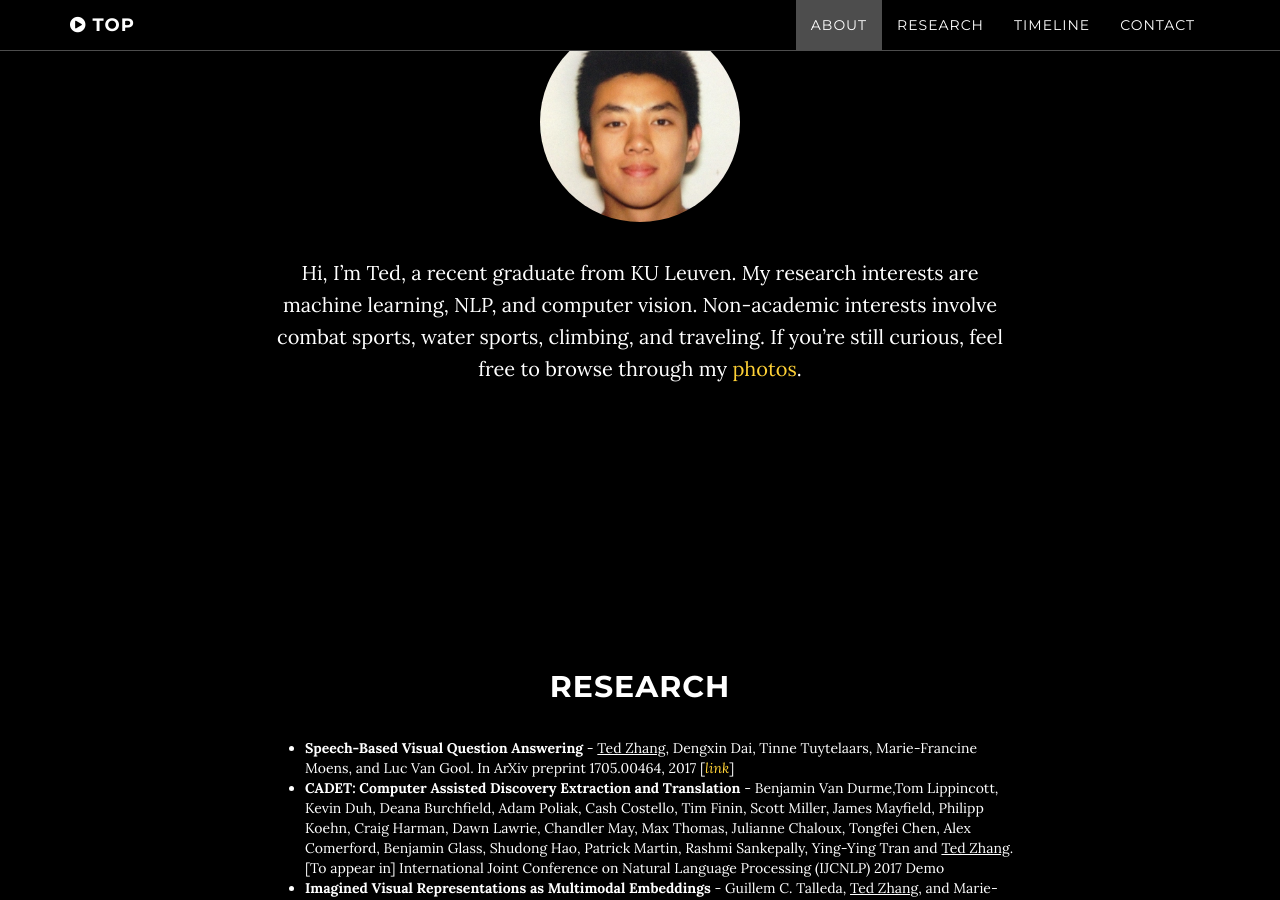
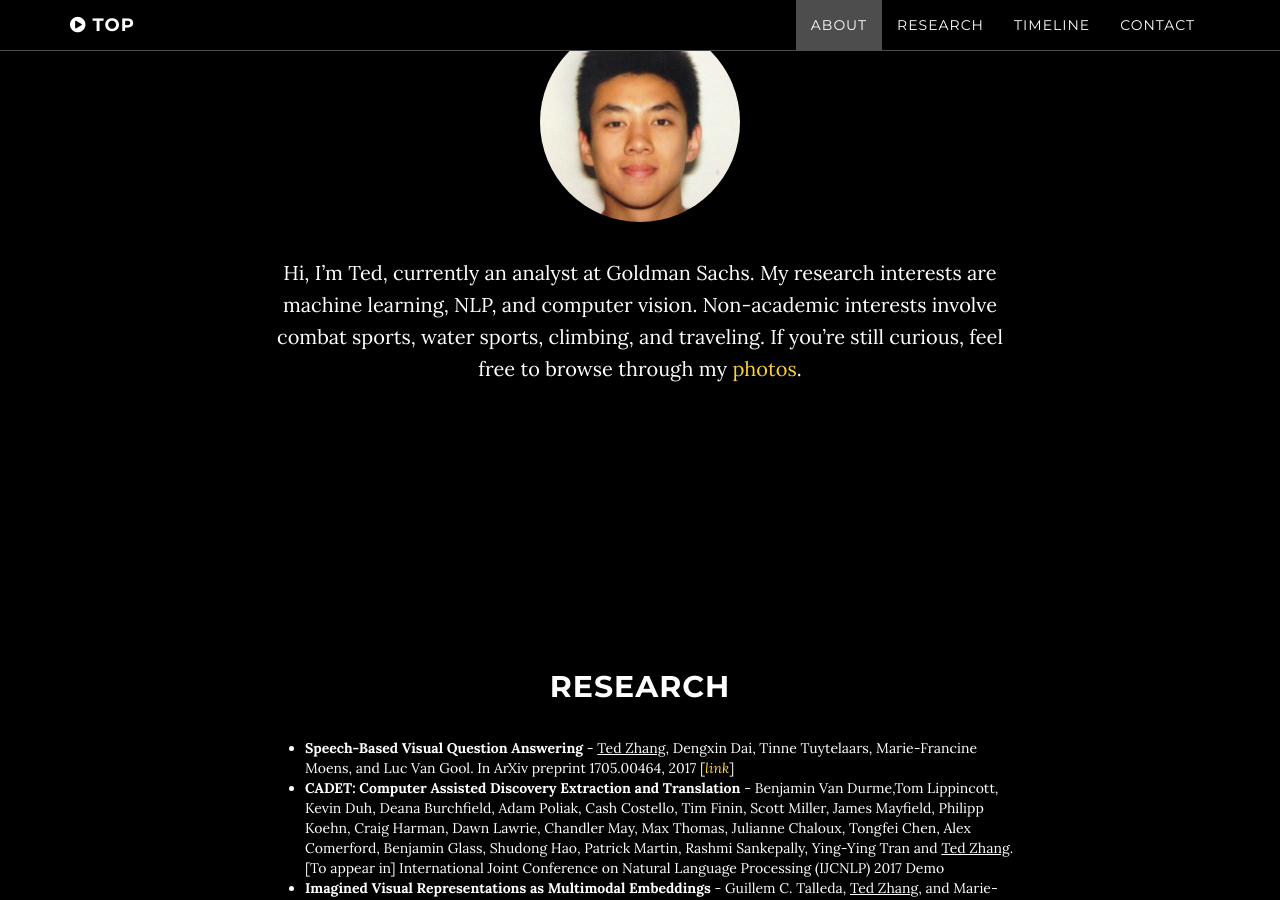
Before and after one commit to zted/zted.github.io, a Jekyll site: the page built from index.html, in a window 1280 px wide and 900 px high, scrolled down 1196 px. Built offline with Jekyll 4.4.1, drawn with Linux system fonts in a browser that asks for light colours; some of the changed text lies outside the part shown.

Commit message:
Adding GS

```diff
--- a/1_about.html
+++ b/1_about.html
@@ -7,4 +7,4 @@
 <!--<img src="img/timeline/hopkins.jpg" alt="some_text" style="width:304px;height:228px;">-->
 <img class="img-circle" src="img/me.jpg" alt="me" style="width:200px;height:200px;">
 
-Hi, I'm Ted, a recent graduate from KU Leuven. My research interests are machine learning, NLP, and computer vision. Non-academic interests involve combat sports, water sports, climbing, and traveling. If you're still curious, feel free to browse through my [photos](https://www.flickr.com/photos/64410546@N07/collections).
+Hi, I'm Ted, currently an analyst at Goldman Sachs. My research interests are machine learning, NLP, and computer vision. Non-academic interests involve combat sports, water sports, climbing, and traveling. If you're still curious, feel free to browse through my [photos](https://www.flickr.com/photos/64410546@N07/collections).
```
Also changed, not shown: _posts/2018-01-01-job01.markdown (added, +7 -0 lines), img/timeline/gs.png (added).
